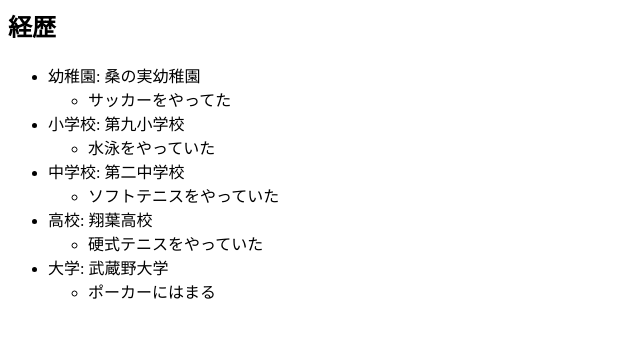
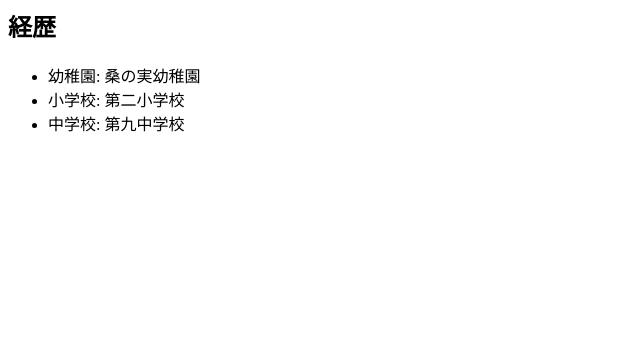
Before and after one commit to s2622018-a11y/git_practice, a plain HTML site: page index.html in a window 1280 px wide. Shown: the whole page, without its empty margins (0-640 px from the left). Drawn offline with Linux system fonts and the light colour scheme.

Commit message:
Add basic career list

```diff
--- a/index.html
+++ b/index.html
@@ -2,31 +2,9 @@
   <body>
     <h2>経歴</h2>
     <ul>
-      <li>幼稚園: 桑の実幼稚園
-        <ul>
-          <li>サッカーをやってた</li>
-        </ul>
-      </li>
-      <li>小学校: 第九小学校
-        <ul>
-          <li>水泳をやっていた</li>
-        </ul>
-      </li>
-      <li>中学校: 第二中学校
-        <ul>
-          <li>ソフトテニスをやっていた</li>
-        </ul>
-      </li>
-      <li>高校: 翔葉高校
-        <ul>
-          <li>硬式テニスをやっていた</li>
-        </ul>
-      </li>
-      <li>大学: 武蔵野大学
-        <ul>
-          <li>ポーカーにはまる</li>
-        </ul>
-      </li>
+      <li>幼稚園: 桑の実幼稚園</li>
+      <li>小学校: 第二小学校</li>
+      <li>中学校: 第九中学校</li>
     </ul>
-  </body>
+</body>
 </html>
```
